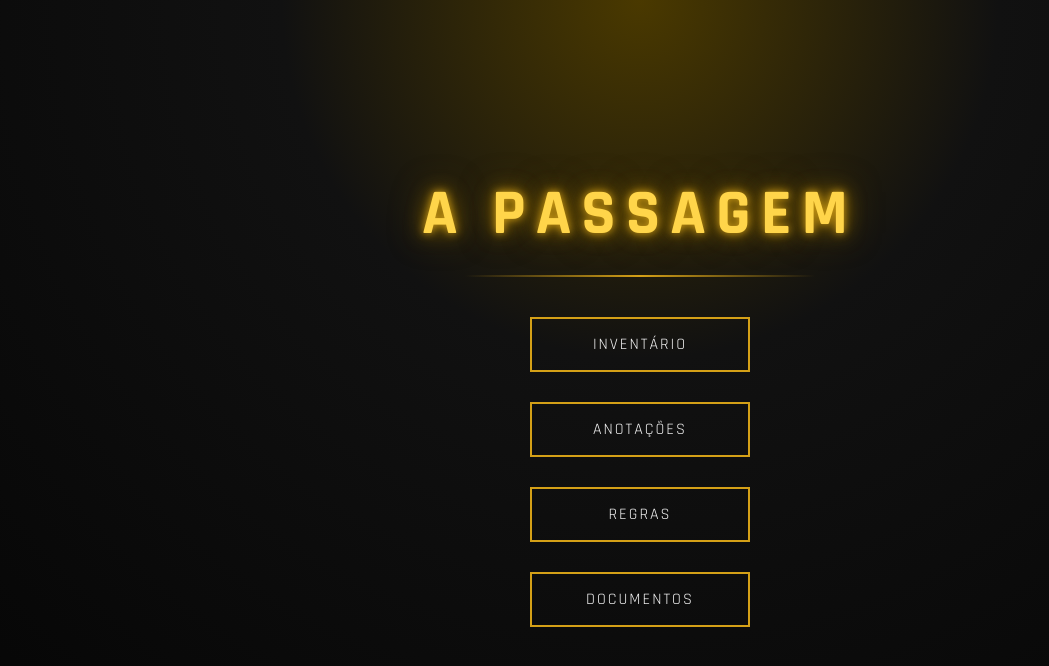
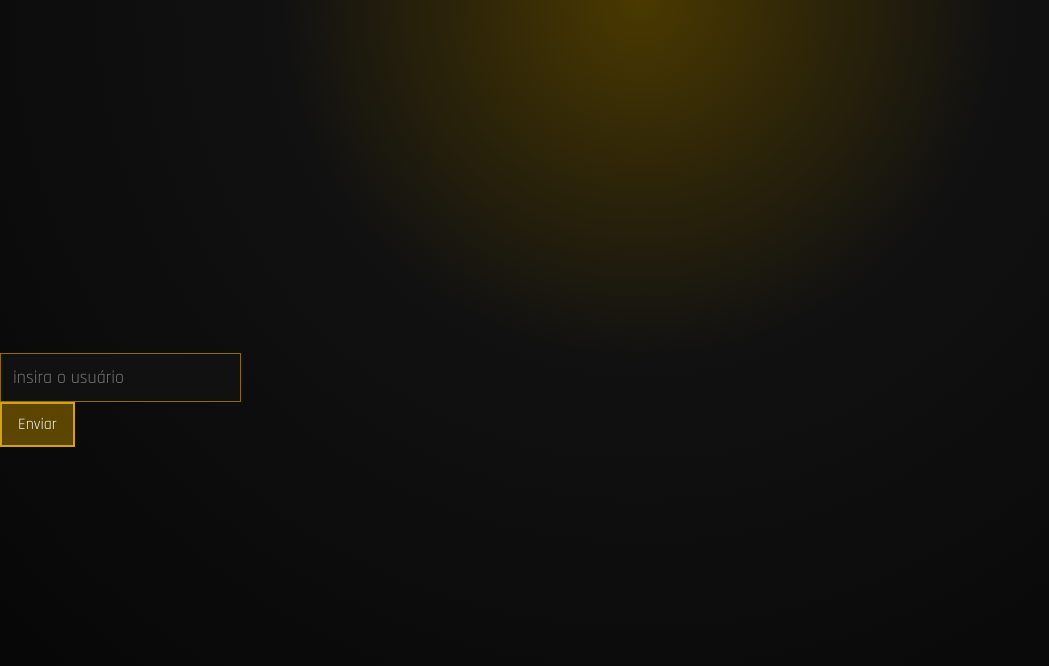
Before and after one commit to MarcioJuniorDev/a-passagem, a React (Vite) app: page / in a window 1280 px wide. Shown: the top 666 px of the page, without its empty margins (0-1049 px from the left). Built offline with nearby package versions, Linux system fonts and the light colour scheme; a web font is replaced by a local one.

Commit message:
input usuario e botão enviar

```diff
--- a/src/App.jsx
+++ b/src/App.jsx
@@ -5,11 +5,12 @@ import Inventario from "./pages/Inventario";
 import Anotacoes from "./pages/Anotacoes";
 import Regras from "./pages/Regras";
 import Documentos from "./pages/Documentos";
+import Autenticacao from "./pages/Autenticacao";
 
 function App() {
   return (
     <Routes>
-      <Route path="/" element={<Home />} />
+      <Route path="/" element={<Autenticacao />} />
       <Route path="/inventario" element={<Inventario />} />
       <Route path="/anotacoes" element={<Anotacoes/>} />
       <Route path="/regras" element={<Regras/>} />
--- /dev/null
+++ b/src/pages/Autenticacao.jsx
@@ -0,0 +1,22 @@
+import "./Geral.css";
+import { useState } from "react";
+
+export default function Autenticacao() {
+
+    function fnEnviar()
+    {
+
+    }
+
+    return (
+        <>
+            <div id="inputAutenticacao">
+                <input type="text" placeholder="insira o usuário"/>
+            </div>
+
+            <div id="enviar">
+                <button>Enviar</button>
+            </div>
+        </>
+    );
+}
--- a/src/pages/Geral.css
+++ b/src/pages/Geral.css
@@ -583,3 +583,9 @@ textarea {
     color:black;
 
 }
+
+/* AUTENTICAÇÃO */
+.inputAutenticacao
+{
+    justify-content: center;
+}
```
